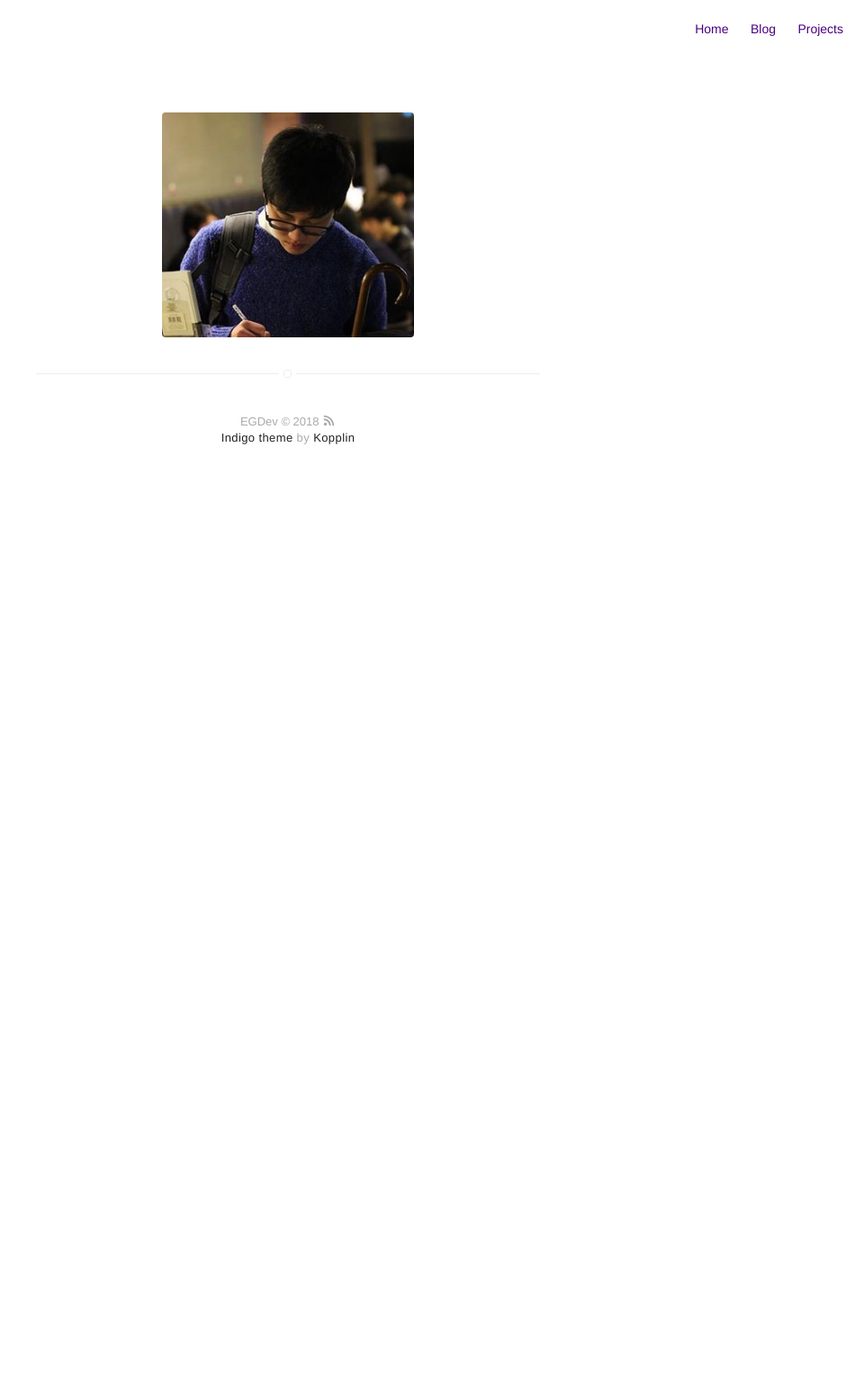
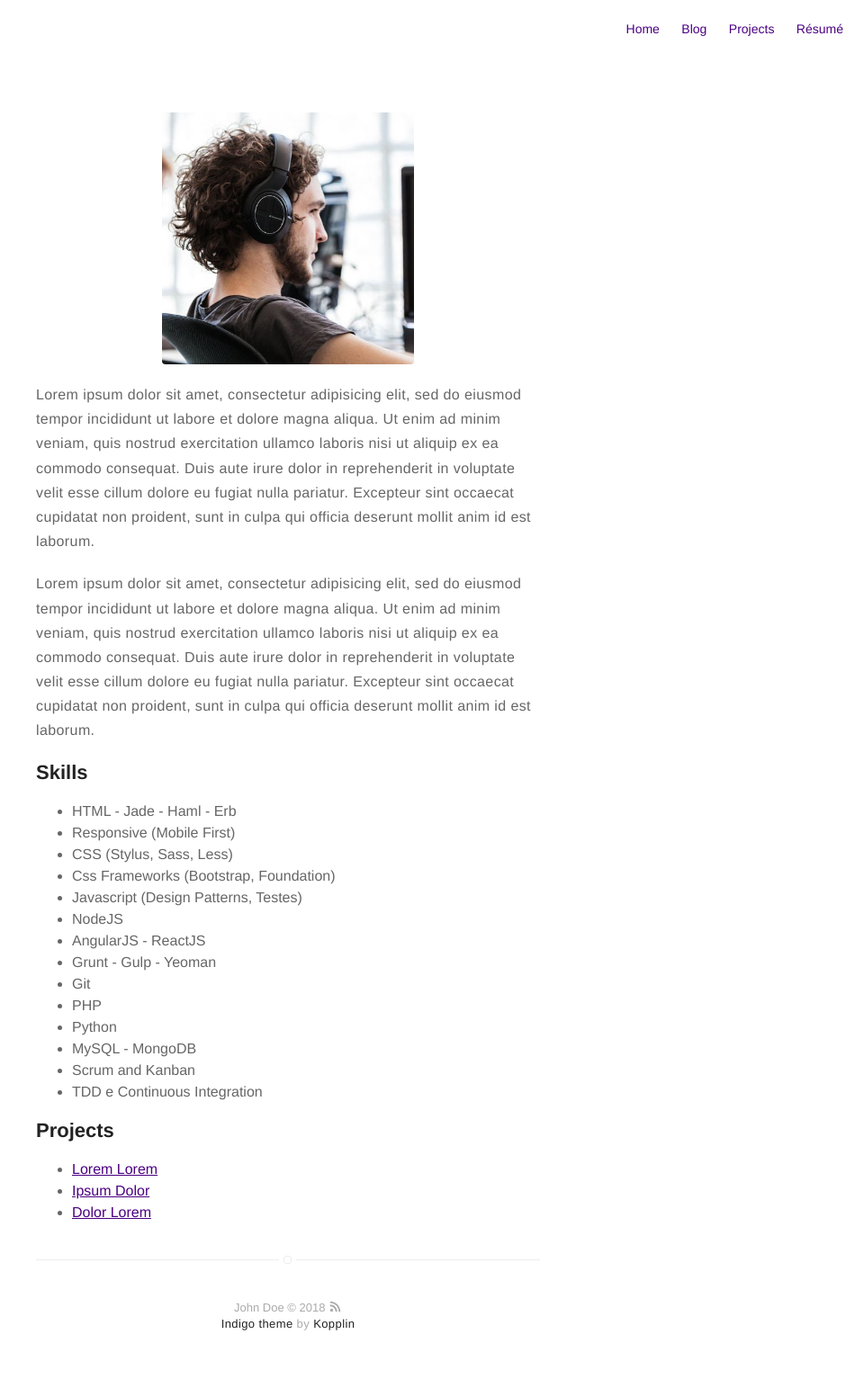
Before and after one commit to cokcokcok/cokcokcok.github.io, a Jekyll site: the page built from about.md, in a window 1280 px wide. Shown: the whole page at 90% size, without its empty margins (320-1280 px from the left). Built offline with Jekyll 4.4.1, drawn with Linux system fonts in a browser that asks for light colours; before the commit the page ends 900 px from its top, so only the background shows below that.

```diff
--- a/_config.yml
+++ b/_config.yml
@@ -1,6 +1,6 @@
 # main text of home
-name: EGDev
-bio: E.G Developer
+name: John Doe
+bio: A Man who travels the world eating noodles
 
 # twitter summary info
 description: A blog about technology and stuff related
@@ -8,15 +8,15 @@ description: A blog about technology and stuff related
 # if it's an external image, update below for true
 # better with square images
 external-image: false
-picture: assets/images/profile.png
+picture: assets/images/profile.jpg
 
 # If you want to include your resume, set to true
 # and specify source (external or local).
-resume: false
+resume: true
 resume-external: true
 resume-url: https://google.com/?q=my+resume
 
-url: https://cokcokcok.github.io
+url: https://koppl.in/indigo
 # your url: http://USERNAME.github.io
 
 permalink: /:title/
@@ -34,31 +34,31 @@ disqus:
   categories: [blog, project] # only show disqus for posts that have these categories
 
 # if you don't have any of social below, comment the line
-facebook: mokey409
-# twitter: mytwitter
+facebook: myfacebook
+twitter: mytwitter
 # google: mygoogle
 # instagram: myinstagram
 # pinterest: mypinterest
 # linkedin: mylinkedin
 # youtube: myyoutube
 # spotify: myspotify
-github: cokcokcok
+github: mygithub
 # gitlab: mygitlab
 # lastfm: mylastfm
 # stackoverflow: 7044681/mystackoverflow
 # quora: userquora
 # reddit: username
-# medium: medium
+medium: medium
 # vimeo: myvimeo
 # lanyrd: mylanyrd
-email: egdev.sh@gmail.com
+email: myemail@gmail.com
 
 authors:
-    egdev:
-        name: EGDev
-        bio: E.G Developer
+    johndoe:
+        name: John Doe
+        bio: A Man who travels the world eating noodles
         external-image: false
-        picture: assets/images/profile.png
+        picture: assets/images/profile.jpg
         twitter: johndoe
     jamesfoster:
         name: James Foster
--- a/_includes/social-links.html
+++ b/_includes/social-links.html
@@ -60,7 +60,7 @@
     {% endif %}
 
     {% if site.gitlab %}
-        <a class="link" data-title="gitlab.com/{{ site.github }}" href="https://gitlab.com/{{ site.github }}" target="_blank">
+        <a class="link" data-title="gitlab.com/{{ site.gitlab }}" href="https://gitlab.com/{{ site.gitlab }}" target="_blank">
             <svg class="icon icon-gitlab"><use xlink:href="#icon-gitlab"></use></svg>
         </a>
     {% endif %}
--- a/_sass/components/others.sass
+++ b/_sass/components/others.sass
@@ -56,3 +56,6 @@
         letter-spacing: 4px
         position: relative
         top: -8px
+
+.lost-container
+    text-align: center
--- a/about.md
+++ b/about.md
@@ -3,3 +3,44 @@ title: About
 layout: page
 ---
 ![Profile Image]({{ site.url }}/{{ site.picture }})
+
+<p>Lorem ipsum dolor sit amet, consectetur adipisicing elit, sed do eiusmod
+tempor incididunt ut labore et dolore magna aliqua. Ut enim ad minim veniam,
+quis nostrud exercitation ullamco laboris nisi ut aliquip ex ea commodo
+consequat. Duis aute irure dolor in reprehenderit in voluptate velit esse
+cillum dolore eu fugiat nulla pariatur. Excepteur sint occaecat cupidatat non
+proident, sunt in culpa qui officia deserunt mollit anim id est laborum.</p>
+
+<p>Lorem ipsum dolor sit amet, consectetur adipisicing elit, sed do eiusmod
+tempor incididunt ut labore et dolore magna aliqua. Ut enim ad minim veniam,
+quis nostrud exercitation ullamco laboris nisi ut aliquip ex ea commodo
+consequat. Duis aute irure dolor in reprehenderit in voluptate velit esse
+cillum dolore eu fugiat nulla pariatur. Excepteur sint occaecat cupidatat non
+proident, sunt in culpa qui officia deserunt mollit anim id est laborum.</p>
+
+<h2>Skills</h2>
+
+<ul class="skill-list">
+	<li>HTML - Jade - Haml - Erb</li>
+	<li>Responsive (Mobile First)</li>
+	<li>CSS (Stylus, Sass, Less)</li>
+	<li>Css Frameworks (Bootstrap, Foundation)</li>
+	<li>Javascript (Design Patterns, Testes)</li>
+	<li>NodeJS</li>
+	<li>AngularJS - ReactJS</li>
+	<li>Grunt - Gulp - Yeoman</li>
+	<li>Git</li>
+	<li>PHP</li>
+	<li>Python</li>
+	<li>MySQL - MongoDB</li>
+	<li>Scrum and Kanban</li>
+	<li>TDD e Continuous Integration</li>
+</ul>
+
+<h2>Projects</h2>
+
+<ul>
+	<li><a href="https://github.com/">Lorem Lorem</a></li>
+	<li><a href="https://github.com/">Ipsum Dolor</a></li>
+	<li><a href="https://github.com/">Dolor Lorem</a></li>
+</ul>
```
Also changed, not shown: 404.html (added, +14 -0 lines), _posts/2018-09-11-titlename.markdown (deleted, +0 -14 lines), .travis.yml (added), README.md, assets/images/error.gif (added), assets/images/profile.jpg (added), assets/images/profile.png (deleted), 4 other files.
